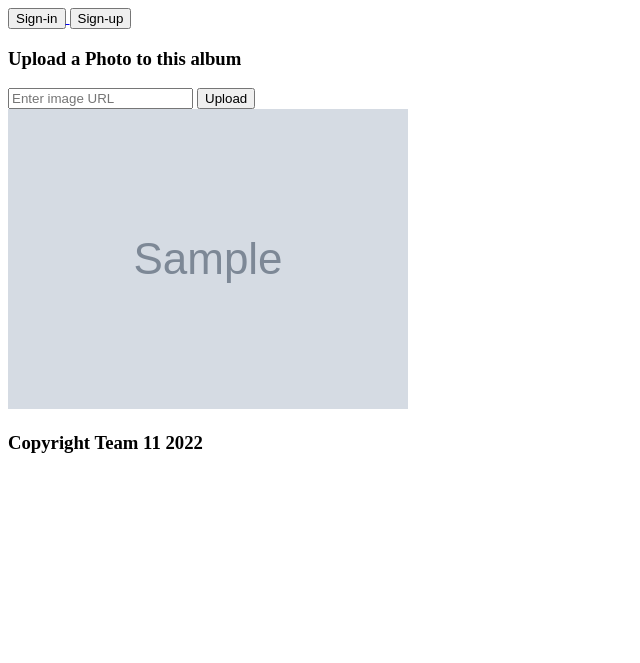
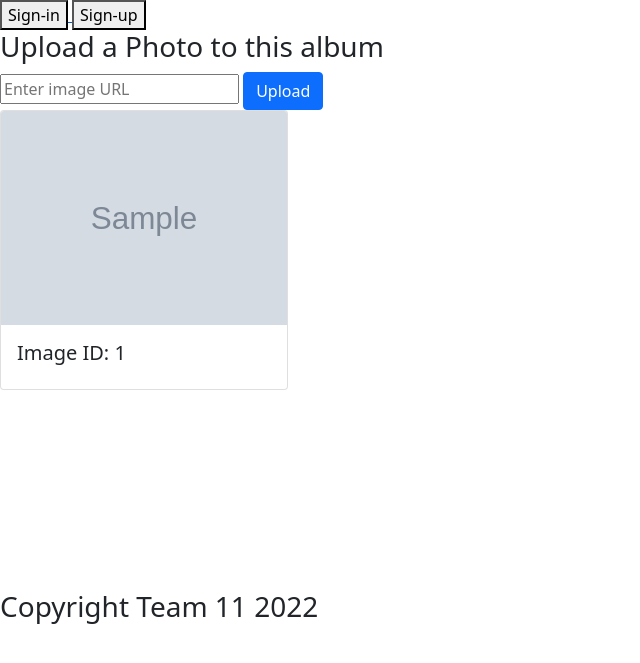
Before and after one commit to Eduardnol/Pix_Salle, a PHP site: template pixsalle-template/templates/album.twig in a window 1280 px wide. Shown: the top 663 px of the page, without its empty margins (0-640 px from the left). Run offline with PHP 8.4, Linux system fonts and the light colour scheme; the template is opened without the code that fills it: most values are stand-ins (such as "Sample title", 1, 10 or a date in 2020); grey boxes marked "Sample" are stand-in pictures; some libraries are stand-ins or nearby versions.

Commit message:
Added boostrap

```diff
--- a/pixsalle-template/config/routing.php
+++ b/pixsalle-template/config/routing.php
@@ -1,7 +1,6 @@
 <?php
 
 declare(strict_types=1);
-
 
 use Salle\PixSalle\Controller\API\BlogAPIController;
 use Salle\PixSalle\Controller\ChangePasswordController;
@@ -35,4 +34,5 @@ function addRoutes(App $app): void
 	$app->post('/portfolio', PortfolioController::class . ':createPortfolio')->add(CheckSessionStartedMiddleware::class)->setName('portfolio');
 	$app->get('/portfolio/album/{id}', PortfolioController::class . ':showalbum')->add(CheckSessionStartedMiddleware::class)->setName('uploadimage');
 	$app->post('/portfolio/album/{id}', PortfolioController::class . ':uploadImage')->add(CheckSessionStartedMiddleware::class)->setName('uploadimage');
+	$app->delete('/portfolio/album/{id}', PortfolioController::class . ':deleteImage')->add(CheckSessionStartedMiddleware::class)->setName('uploadimage');
 }
--- /dev/null
+++ b/pixsalle-template/public/css/index.css
@@ -0,0 +1,12 @@
+
+.grid {
+    display: grid;
+    grid-template-columns: repeat(5, 1fr);
+    grid-template-rows: repeat(5, 1fr);
+    grid-column-gap: 20px;
+    grid-row-gap: 20px;
+}
+
+.grid_son{
+    grid-area: 1 / 1 / 4 / 4;
+}
--- a/pixsalle-template/src/Repository/MySQLPortfolioRepository.php
+++ b/pixsalle-template/src/Repository/MySQLPortfolioRepository.php
@@ -37,7 +37,7 @@ class MySQLPortfolioRepository implements PortfolioRepository
 	public
 	function getAlbumPhotosFromUser($albumId, $userId)
 	{
-		$query = "SELECT i.imagePath FROM images as i , album as a, portfolios as pf WHERE a.portfolioId = pf.id
+		$query = "SELECT i.imagePath, i.id FROM images as i , album as a, portfolios as pf WHERE a.portfolioId = pf.id
                                                            AND pf.userId = :userId AND a.portfolioId = pf.id AND i.albumId = a.id AND a.id = :albumId";
 		$statement = $this->databaseConnection->prepare($query);
 		$statement->bindParam(':userId', $userId);
--- a/pixsalle-template/templates/album.twig
+++ b/pixsalle-template/templates/album.twig
@@ -11,10 +11,16 @@
         <input type="submit" value="Upload" class="btn btn-primary">
     </form>
 
-
-    {% for photo in photos %}
-        <img src="{{ photo['imagePath'] }}" alt="Italian Trulli">
-    {% endfor %}
+    <div class="grid">
+        {% for photo in photos %}
+            <div class="card grid_son" style="max-width: 18rem;">
+                <img class="card-img-top" src="{{ photo['imagePath'] }}" alt="Italian Trulli">
+                <div class="card-body">
+                    <h5 class="card-title">Image ID: {{ photo['id'] }}</h5>
+                </div>
+            </div>
+        {% endfor %}
+    </div>
 
 
 {% endblock %}
--- a/pixsalle-template/templates/base.twig
+++ b/pixsalle-template/templates/base.twig
@@ -1,4 +1,4 @@
-<!doctype html>
+<!DOCTYPE html>
 <html lang="en">
 <head>
     <meta charset="UTF-8">
@@ -6,9 +6,10 @@
           content="width=device-width, user-scalable=no, initial-scale=1.0, maximum-scale=1.0, minimum-scale=1.0">
     <meta http-equiv="X-UA-Compatible" content="ie=edge">
     <title>{% block title %}{% endblock %}</title>
-    <style>
+    <link href="https://cdn.jsdelivr.net/npm/bootstrap@5.1.3/dist/css/bootstrap.min.css" rel="stylesheet"
+          integrity="sha384-1BmE4kWBq78iYhFldvKuhfTAU6auU8tT94WrHftjDbrCEXSU1oBoqyl2QvZ6jIW3" crossorigin="anonymous">
+    <link href="{{ asset('css/index.css') }}" rel="stylesheet">
 
-    </style>
 </head>
 <body>
 
```
Also changed, not shown: pixsalle-template/src/Controller/PortfolioController.php (+23 -0 lines), pixsalle-template/templates/portfolio.twig (+11 -6 lines).
